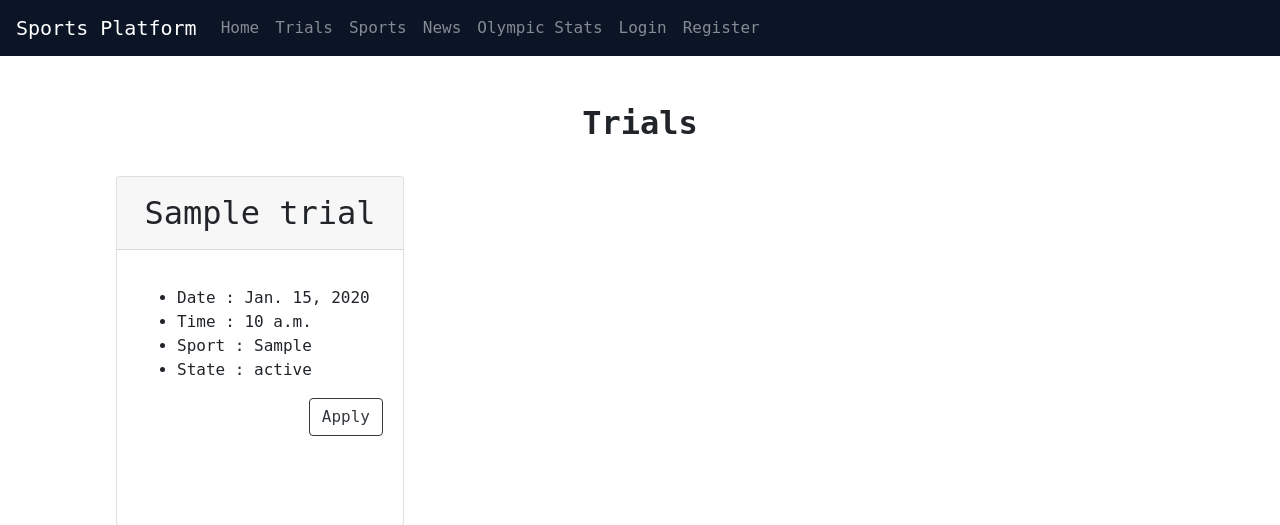
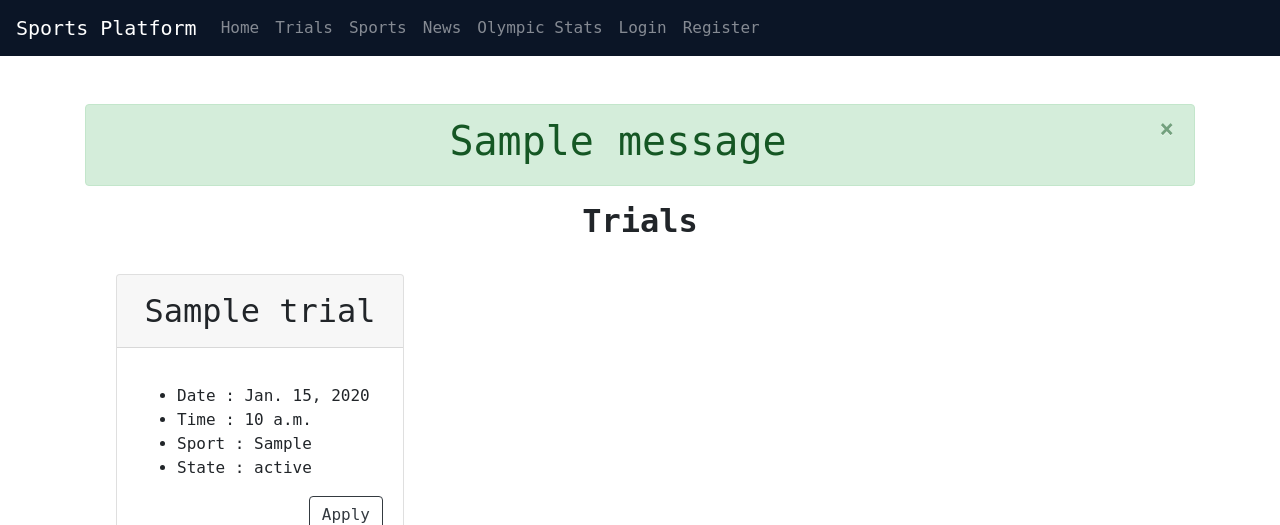
Before and after one commit to spiderxm/sports_app, a Django app: page /home/trials/ in a window 1280 px wide. Shown: the top 525 px of the page. Run offline with Django 3.2, Linux system fonts and the light colour scheme; tables that the repository leaves empty hold one stand-in row (values such as "Sample post"); one stand-in notice (Sample message) is shown; some libraries are stand-ins or nearby versions.

Commit message:
fixing bugs

```diff
--- a/home_app/views.py
+++ b/home_app/views.py
@@ -6,6 +6,7 @@ from .forms import AddTrial, ApplicationDetails
 from verification.models import Sport, Trial, Application, DetailsOfApplication
 import datetime
 import requests
+from django.contrib import messages
 
 
 def home(request):
@@ -141,7 +142,8 @@ def apply_to_trial(request, _id):
                 ],
                 fail_silently=False
             )
-            success_url = reverse_lazy("home:home")
+            messages.success(request, f"{request.user.first_name} you have successfully Applied to Trial")
+            success_url = reverse_lazy("home:trials")
             return HttpResponseRedirect(success_url)
         else:
             trial = get_object_or_404(Trial, pk=_id)
--- a/templates/home/trial.html
+++ b/templates/home/trial.html
@@ -18,10 +18,6 @@
                     <div class="form-group">
                         <label>Description</label>
                         <textarea style="height: 110px" disabled class="form-control">{{ trial.description }}</textarea>
-                    </div>
-                    <div class="form-group">
-                        <label>Title</label>
-                        <input type="text" placeholder="{{ trial.title }}" disabled class="form-control">
                     </div>
                     <div class="form-group">
                         <label>Venue</label>
--- a/templates/home/trials.html
+++ b/templates/home/trials.html
@@ -2,6 +2,18 @@
 
 {% block content %}
     <div class="py-5" style="font-family: monospace; font-size: 12px">
+        <div class="container" style="text-align: center">
+            {% if messages %}
+                {% for message in messages %}
+                    <div class="alert {{ message.tags }} alert-dismissible" role="alert">
+                        <button type="button" class="close" data-dismiss="alert" aria-label="Close">
+                            <span aria-hidden="true">&times;</span>
+                        </button>
+                        <h1>{{ message }}</h1>
+                    </div>
+                {% endfor %}
+            {% endif %}
+        </div>
         <div class="container">
             <div style="text-align: center">
                 <h4 style="font-family: monospace; font-size: 2rem"><strong>Trials</strong></h4>
--- a/templates/partials/bas1.html
+++ b/templates/partials/bas1.html
@@ -23,7 +23,7 @@
     </style>
 </head>
 <body style="font-family: monospace">
-<nav class="navbar navbar-expand-md navbar-dark" style="background-color:  #0b1526">
+<nav class="navbar navbar-expand-md navbar-dark navbar-fixed-top" style="background-color:  #0b1526">
     <a href="#" class="navbar-brand">Sports Platform</a>
     <button type="button" class="navbar-toggler" data-toggle="collapse" data-target="#navbarCollapse">
         <span class="navbar-toggler-icon"></span>
--- a/templates/partials/base.html
+++ b/templates/partials/base.html
@@ -23,7 +23,7 @@
     </style>
 </head>
 <body style="font-family: monospace">
-<nav class="navbar navbar-expand-md navbar-dark " style="background-color: #0b1526">
+<nav class="navbar navbar-expand-md navbar-dark navbar-fixed-top" style="background-color: #0b1526">
     <a href="#" class="navbar-brand">Sports Platform</a>
     <button type="button" class="navbar-toggler" data-toggle="collapse" data-target="#navbarCollapse">
         <span class="navbar-toggler-icon"></span>
--- a/verification/models.py
+++ b/verification/models.py
@@ -138,12 +138,17 @@ class user_achievements(models.Model):
     """
     Model to store achievements of users
     """
+    options = (
+        ("gold", "gold"),
+        ("silver", "silver"),
+        ("bronze", "bronze")
+    )
     user = models.ForeignKey(CustomUser, on_delete=models.CASCADE)
     Name_of_Tournament = models.CharField(max_length=256, default="", null=False)
     date = models.DateField(null=False)
     Venue = models.CharField(max_length=256, null=False)
     Event = models.CharField(max_length=256, null=False)
-    Medal_won = models.CharField(max_length=256, null=False)
+    Medal_won = models.CharField(max_length=256, null=False, choices=options)
 
     def __str__(self):
         return self.user.email + ''' ''' + self.Event
```
Also changed, not shown: sports_selection_app/settings.py (+10 -0 lines).
